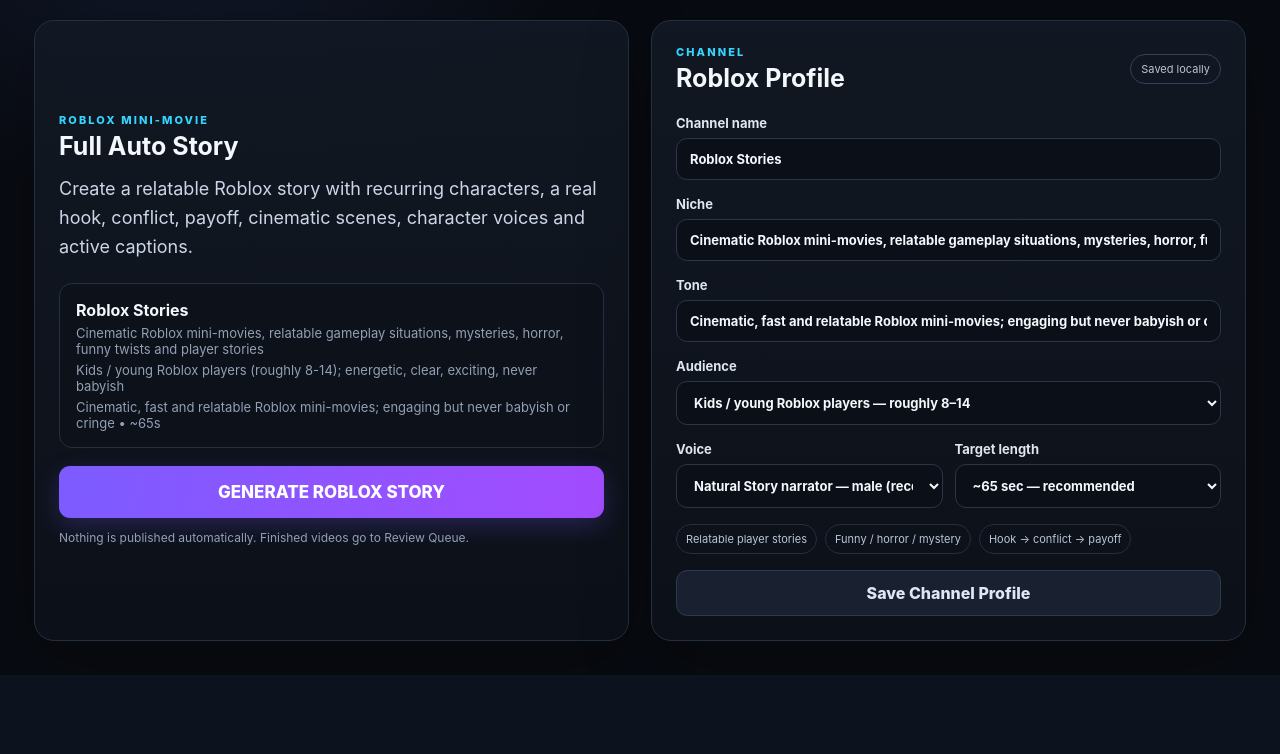
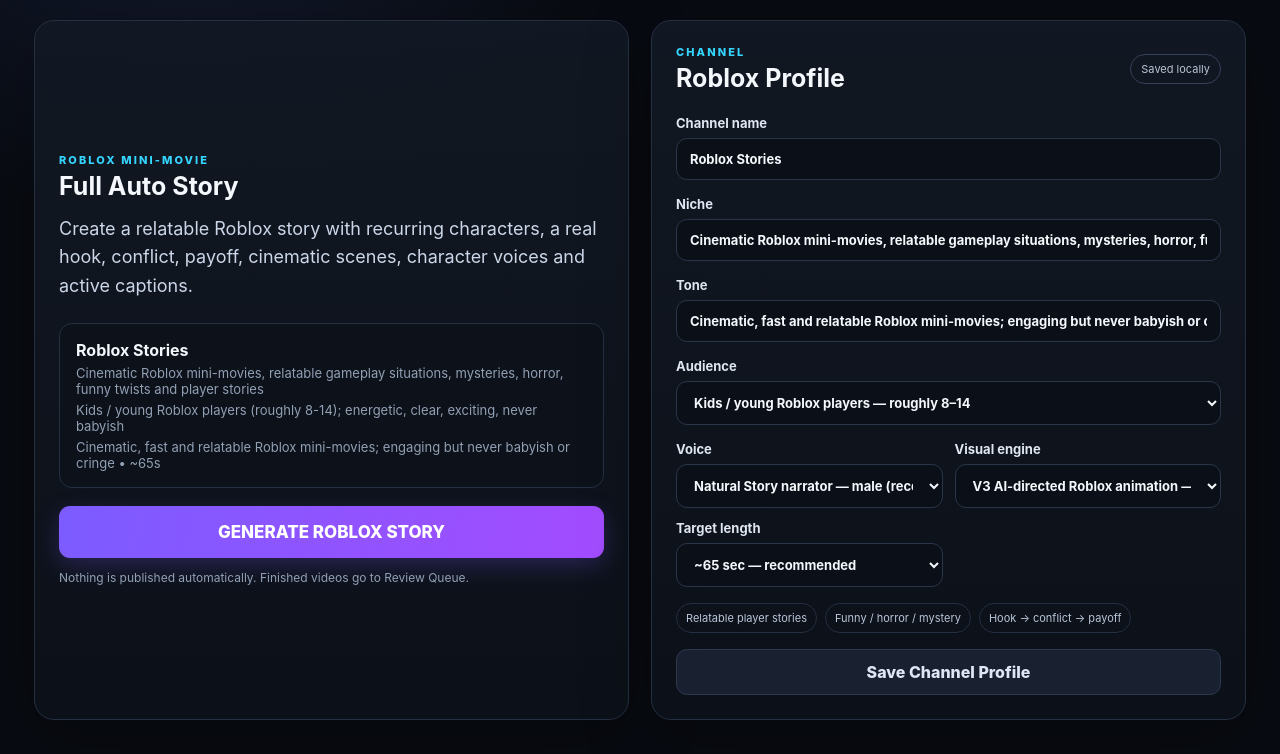
Before and after one commit to Toxic6967/yt-vid-creator, a FastAPI app: page / in a window 1280 px wide. Shown: the part 197-951 px from the top of the page. Before the commit the page ends 872 px from the top, so only its background shows below. Run offline with FastAPI, Linux system fonts and the light colour scheme; data comes from the database, SQL or seed files in the repository; data that the repository does not hold is empty.

Commit message:
Expose V3 animation mode and power stories in Story Studio UI

```diff
--- a/shorts_studio/web/templates/index.html
+++ b/shorts_studio/web/templates/index.html
@@ -55,6 +55,10 @@
                 <label>Voice<select name="voice">
                   <option value="auto-youthful-male">Natural Story narrator — male (recommended)</option>
                   <option value="auto-youthful-female">Natural Story narrator — female</option>
+                </select></label>
+                <label>Visual engine<select name="visual_mode">
+                  <option value="animated" selected>V3 AI-directed Roblox animation — recommended</option>
+                  <option value="generative">V2 FLUX → LTX generative video — legacy</option>
                 </select></label>
                 <label>Target length<select name="target_seconds">
                   <option value="50">~50 sec</option>
@@ -172,6 +176,7 @@
                   <option value="horror">Horror / creepy</option>
                   <option value="mystery">Mystery</option>
                   <option value="action">Action / survival</option>
+                  <option value="powers">Powers / animated action — original fantasy abilities</option>
                   <option value="relatable">Pure relatable player moment</option>
                   <option value="sad">Emotional — still Roblox appropriate</option>
                 </select></label>
@@ -186,7 +191,7 @@
                   <option value="70">~70 sec</option>
                   <option value="75">~75 sec</option>
                 </select></label>
-                <div class="director-note">Characters use polished reusable R15 references. Each scene gets a separately generated Roblox-map reference, then FLUX combines the cast + environment before LTX adds restrained motion. All readable English text is added afterward by the editor.</div>
+                <div class="director-note">V3 keeps fixed Roblox R15 rigs and animates them with controlled reusable actions/cameras over AI-built Roblox environment plates. Power stories can trigger reusable VFX such as energy, shields, shockwaves and portals. The old full-generative FLUX→LTX path is still available as a fallback. All readable English text is added afterward by the editor.</div>
                 <button class="primary generate-wide" type="submit">CREATE FULL SHORT</button>
               </form>
             </div>
```
